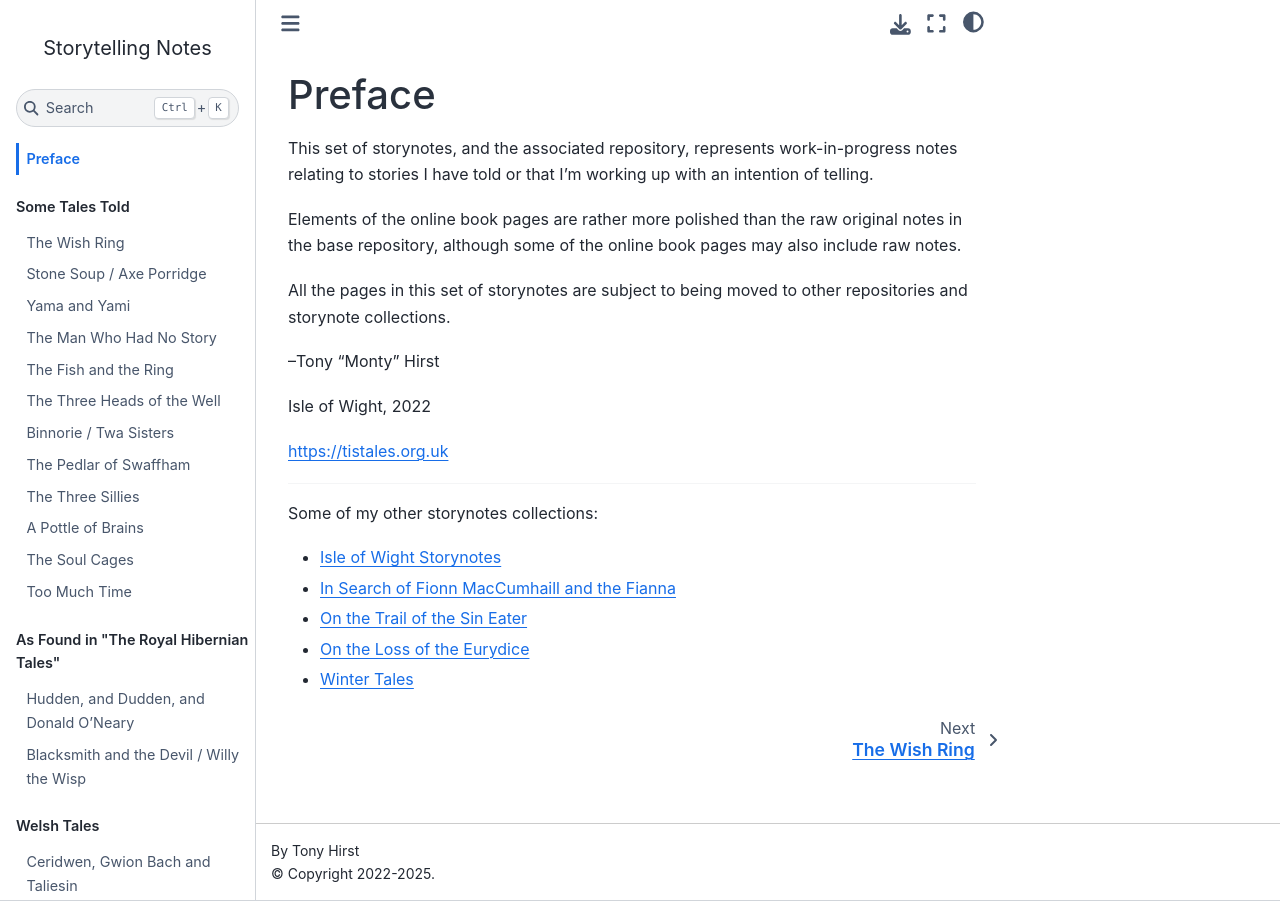
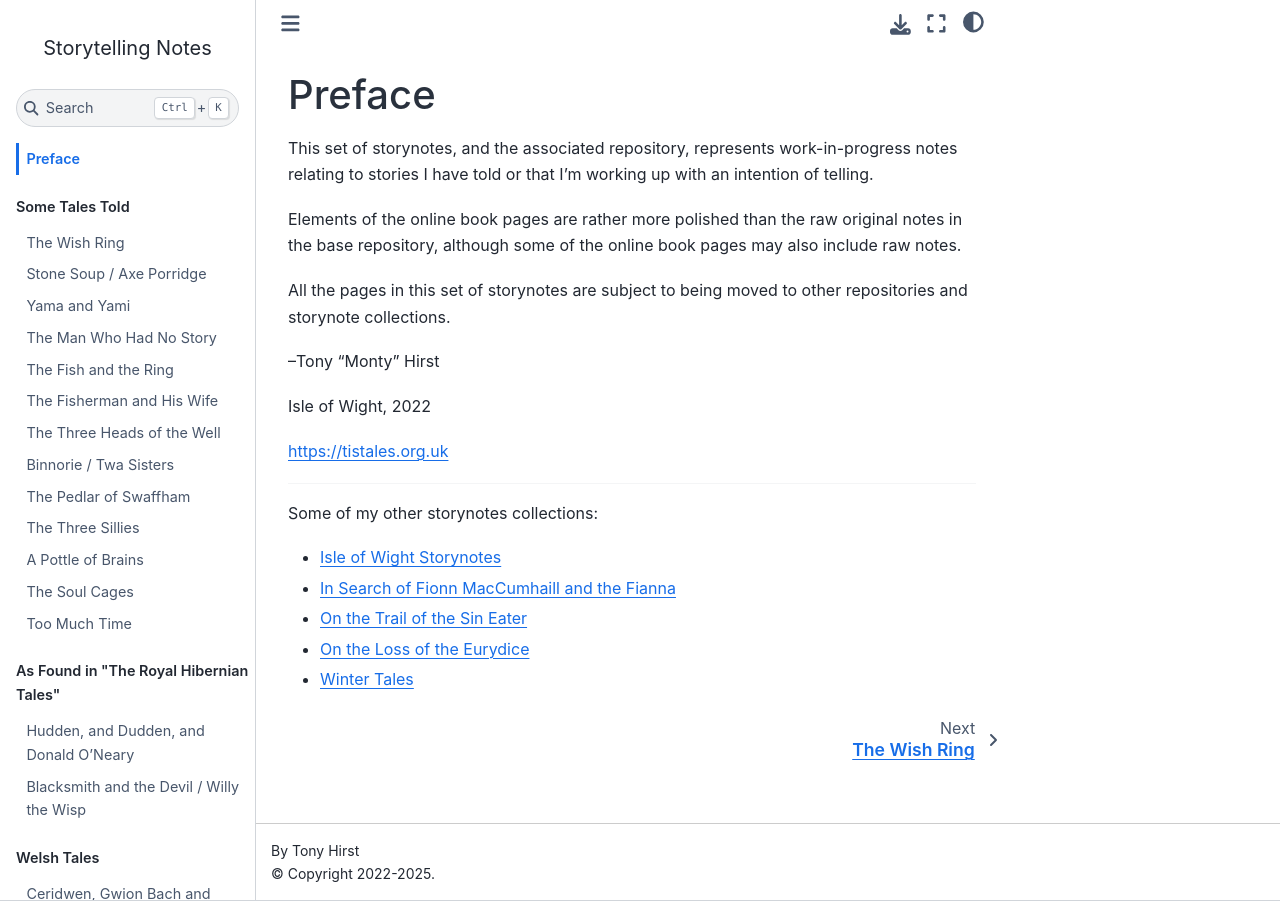
Before and after one commit to psychemedia/storytelling-notes, a Jupyter Book: the page built from preface.md, in a window 1280 px wide. Built offline with Jupyter Book 1.0.4 settings and Sphinx 7.4.7 and the Sphinx Book theme 1.1.4, drawn with Linux system fonts in a browser that asks for light colours.

Commit message:
Update _toc.yml

```diff
--- a/_toc.yml
+++ b/_toc.yml
@@ -8,6 +8,7 @@ parts:
   - file: yama-and-yami
   - file: man-no-story
   - file: knight-york-fish-ring
+  - file: fisherman_and_wife
   - file: three-heads-well
   - file: twa-sisters-binnorie
   - file: pedlar-of-swaffham
```
